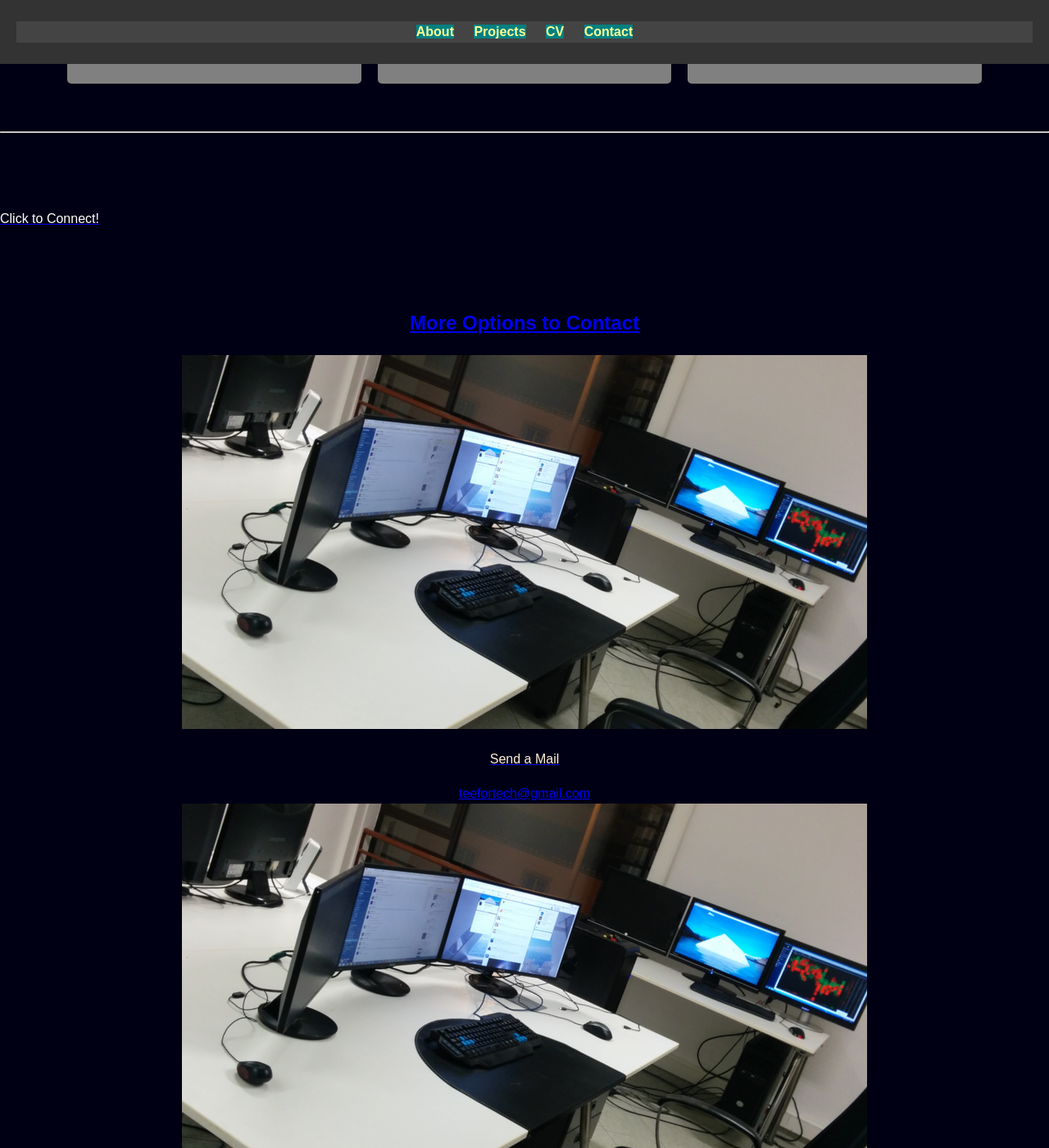
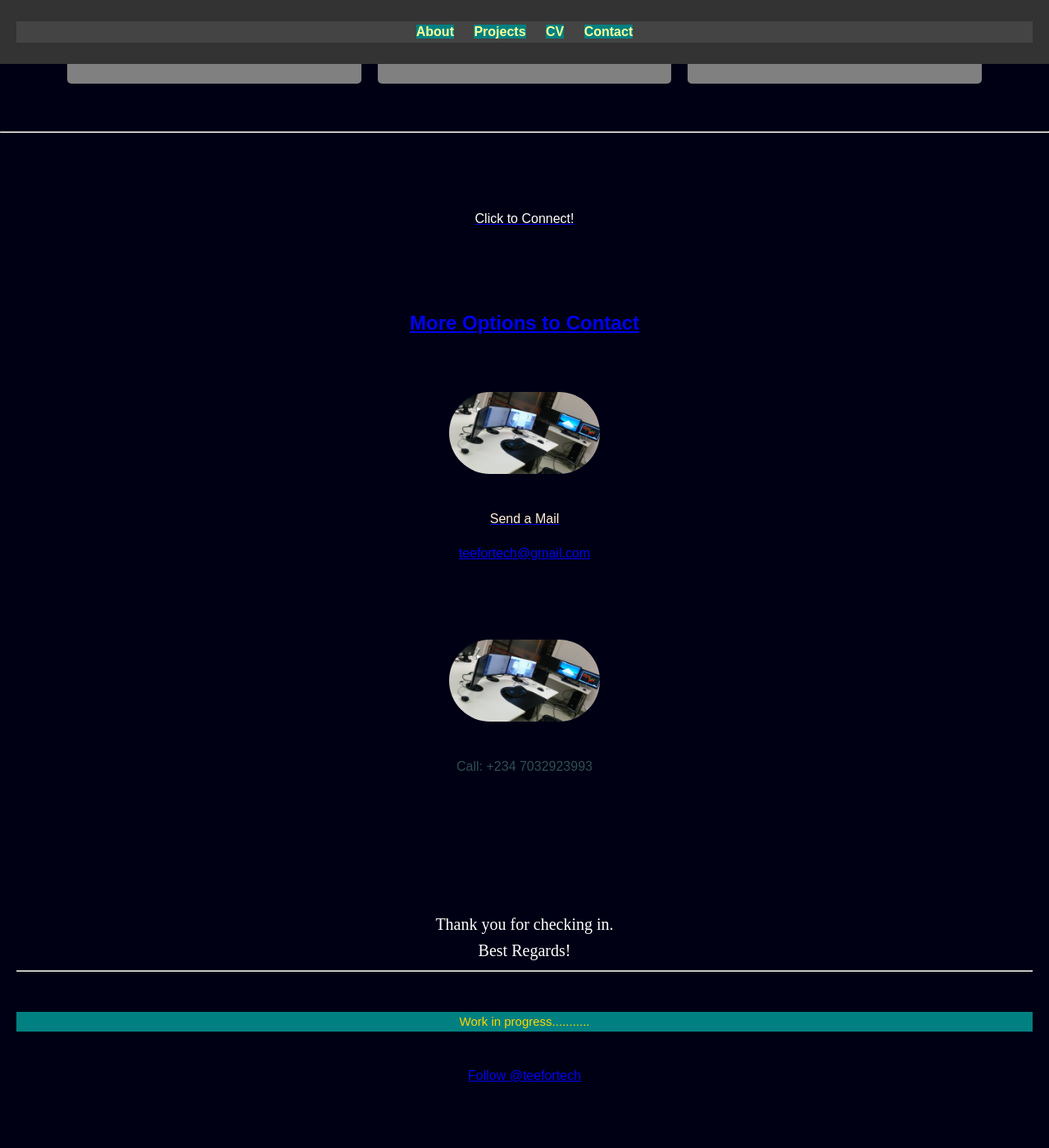
Before and after one commit to teefortech/teefortech.github.io, a Jekyll site: the page index.html, which Jekyll copies as it is, in a window 1280 px wide and 1400 px high, scrolled down 2051 px. Shown: the whole window at 82% size. Built offline with Jekyll 4.4.1, drawn with Linux system fonts in a browser that asks for light colours; comment, search, counter and statistics services are not loaded.

Commit message:
Update style.css

```diff
--- a/css/style.css
+++ b/css/style.css
@@ -168,6 +168,44 @@
   text-decoration: underline;
 }
 
+#service .box {
+    padding: 45px;
+    margin: 3px 6px;
+    border-radius: 28px;
+}
+
+#service .box img {
+    margin-top: 20px;
+    height: 100px;
+    margin: auto;
+    display: block;
+    border-radius: 200px;
+}
+
+#service .box p {
+    font-family: sans-serif;
+    text-align: center;
+}
+
+.btn {
+    padding: 8px 20px;
+    margin: 7px 0;
+    border: 2px solid white;
+    border-radius: 8px;
+    background: none;
+    color: white;
+    cursor: pointer;
+}
+
+.btn-sm {
+    padding: 6px 10px;
+    vertical-align: middle;
+}
+
+.center {
+    text-align: center;
+  }
+
 /* Form */
 form {
   max-width: 500px;
@@ -202,6 +240,8 @@
   background: #e14e1e;
 }
 
+
+
 /* Footer */
 footer {
   text-align: center;
```
